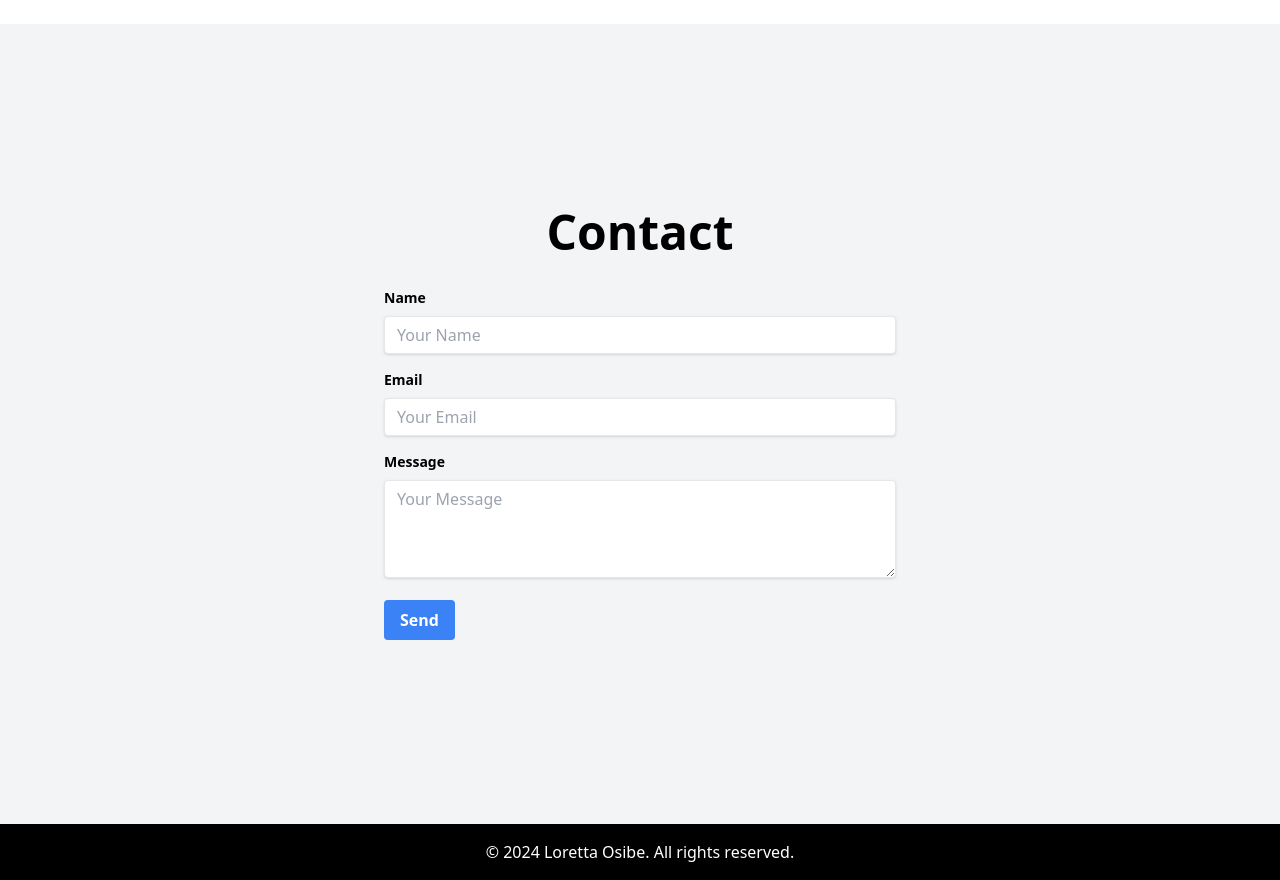
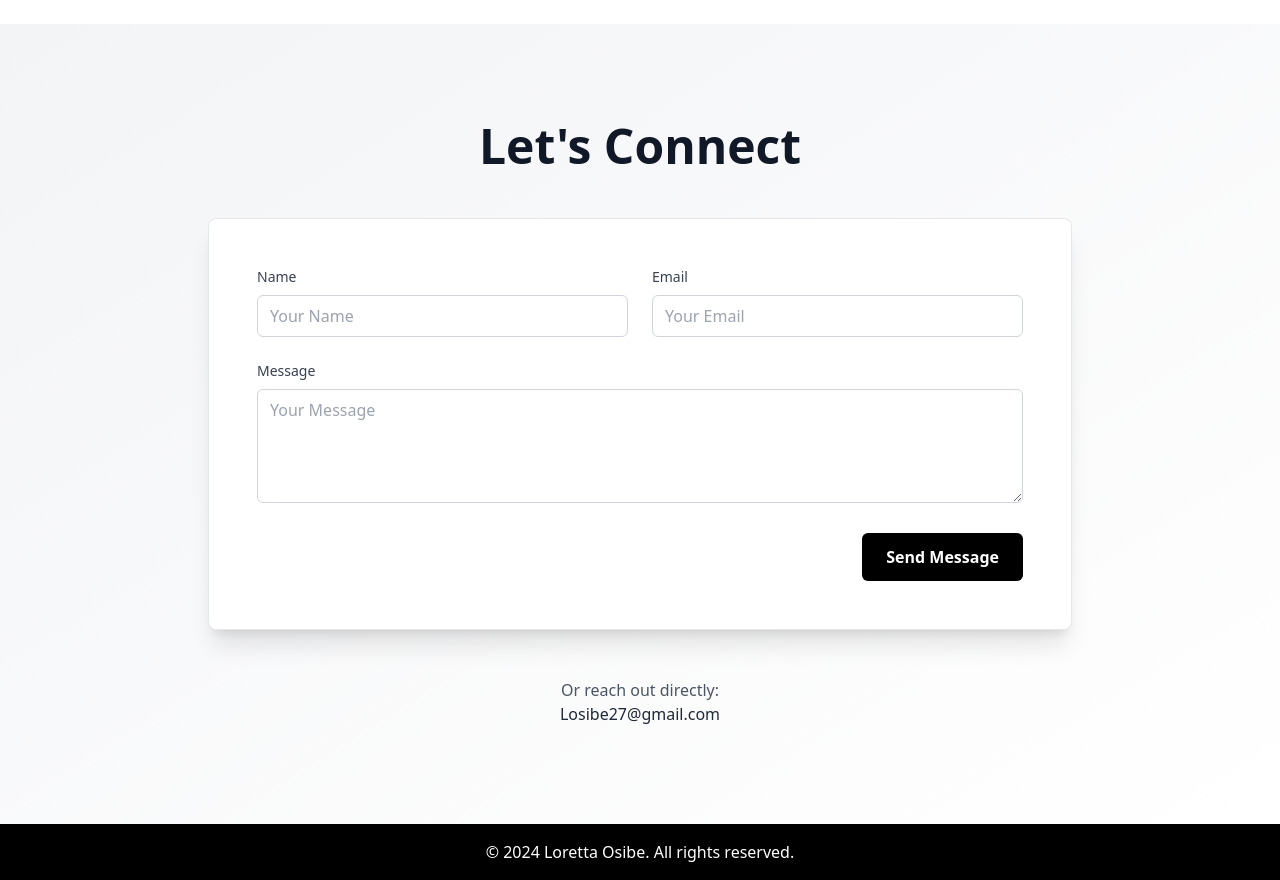
Before and after one commit to TeamOrlando/portfolio, a React (Vite) app: page /preview in a window 1280 px wide. Shown: the part 3180-4060 px from the top of the page. Built offline with nearby package versions, Linux system fonts and the light colour scheme.

Commit message:
New changes in contacts design

```diff
--- a/src/pages/preview/components/contact.jsx
+++ b/src/pages/preview/components/contact.jsx
@@ -1,53 +1,90 @@
 import ScrollAnimation from './scrollAnimation';
+import { motion } from 'framer-motion';
 
 const Contact = () => {
   return (
     <ScrollAnimation>
-      <section id="contact" className="min-h-screen flex flex-col justify-center items-center bg-gray-100 text-black">
-        <h2 className="text-4xl md:text-5xl font-bold">Contact</h2>
-        <form className="mt-8 w-full max-w-lg">
-          <div className="mb-4">
-            <label className="block text-sm font-bold mb-2" htmlFor="name">
+      <section id="contact" className="min-h-screen flex flex-col justify-center items-center bg-gradient-to-br from-gray-100 to-white text-gray-900 py-20">
+        <div className="w-full max-w-4xl px-4">
+          <motion.h2
+            className="text-4xl md:text-5xl font-bold text-center mb-12 text-gray-900"
+            initial={{ opacity: 0, y: -20 }}
+            animate={{ opacity: 1, y: 0 }}
+            transition={{ duration: 0.5 }}
+          >
+            Let's Connect
+          </motion.h2>
+          <div className="bg-white rounded-lg shadow-xl p-8 md:p-12 border border-gray-200">
+            <form className="space-y-6">
+              <motion.div
+                className="grid md:grid-cols-2 gap-6"
+                initial={{ opacity: 0, y: 20 }}
+                animate={{ opacity: 1, y: 0 }}
+                transition={{ duration: 0.5, delay: 0.2 }}
+              >
+                <div>
+                  <label className="block text-sm font-medium mb-2 text-gray-700" htmlFor="name">
                     Name
                   </label>
                   <input
-              className="shadow appearance-none border rounded w-full py-2 px-3 text-gray-700 leading-tight focus:outline-none focus:shadow-outline"
+                    className="w-full px-3 py-2 border border-gray-300 rounded-md focus:outline-none focus:ring-2 focus:ring-gray-500 transition duration-200"
                     id="name"
                     type="text"
                     placeholder="Your Name"
                   />
                 </div>
-          <div className="mb-4">
-            <label className="block text-sm font-bold mb-2" htmlFor="email">
+                <div>
+                  <label className="block text-sm font-medium mb-2 text-gray-700" htmlFor="email">
                     Email
                   </label>
                   <input
-              className="shadow appearance-none border rounded w-full py-2 px-3 text-gray-700 leading-tight focus:outline-none focus:shadow-outline"
+                    className="w-full px-3 py-2 border border-gray-300 rounded-md focus:outline-none focus:ring-2 focus:ring-gray-500 transition duration-200"
                     id="email"
                     type="email"
                     placeholder="Your Email"
                   />
                 </div>
-          <div className="mb-4">
-            <label className="block text-sm font-bold mb-2" htmlFor="message">
+              </motion.div>
+              <motion.div
+                initial={{ opacity: 0, y: 20 }}
+                animate={{ opacity: 1, y: 0 }}
+                transition={{ duration: 0.5, delay: 0.4 }}
+              >
+                <label className="block text-sm font-medium mb-2 text-gray-700" htmlFor="message">
                   Message
                 </label>
                 <textarea
-              className="shadow appearance-none border rounded w-full py-2 px-3 text-gray-700 leading-tight focus:outline-none focus:shadow-outline"
+                  className="w-full px-3 py-2 border border-gray-300 rounded-md focus:outline-none focus:ring-2 focus:ring-gray-500 transition duration-200"
                   id="message"
                   rows="4"
                   placeholder="Your Message"
                 ></textarea>
-          </div>
-          <div className="flex items-center justify-between">
+              </motion.div>
+              <motion.div
+                className="flex justify-end"
+                initial={{ opacity: 0, y: 20 }}
+                animate={{ opacity: 1, y: 0 }}
+                transition={{ duration: 0.5, delay: 0.6 }}
+              >
                 <button
-              className="bg-blue-500 hover:bg-blue-700 text-white font-bold py-2 px-4 rounded focus:outline-none focus:shadow-outline"
+                  className="bg-black hover:bg-gray-800 text-white font-bold py-3 px-6 rounded-md transition duration-300 ease-in-out transform hover:scale-105 focus:outline-none focus:ring-2 focus:ring-gray-500 focus:ring-opacity-50"
                   type="button"
                 >
-              Send
+                  Send Message
                 </button>
+              </motion.div>
+            </form>
           </div>
-        </form>
+          <motion.div
+            className="mt-12 text-center text-gray-600"
+            initial={{ opacity: 0 }}
+            animate={{ opacity: 1 }}
+            transition={{ duration: 0.5, delay: 0.8 }}
+          >
+            <p>Or reach out directly:</p>
+            <a href="mailto:your.email@example.com" className="text-gray-800 hover:text-black transition duration-300">Losibe27@gmail.com</a>
+          </motion.div>
+        </div>
       </section>
     </ScrollAnimation>
   );
```
Lines whose indentation alone changed are shown as unchanged.
